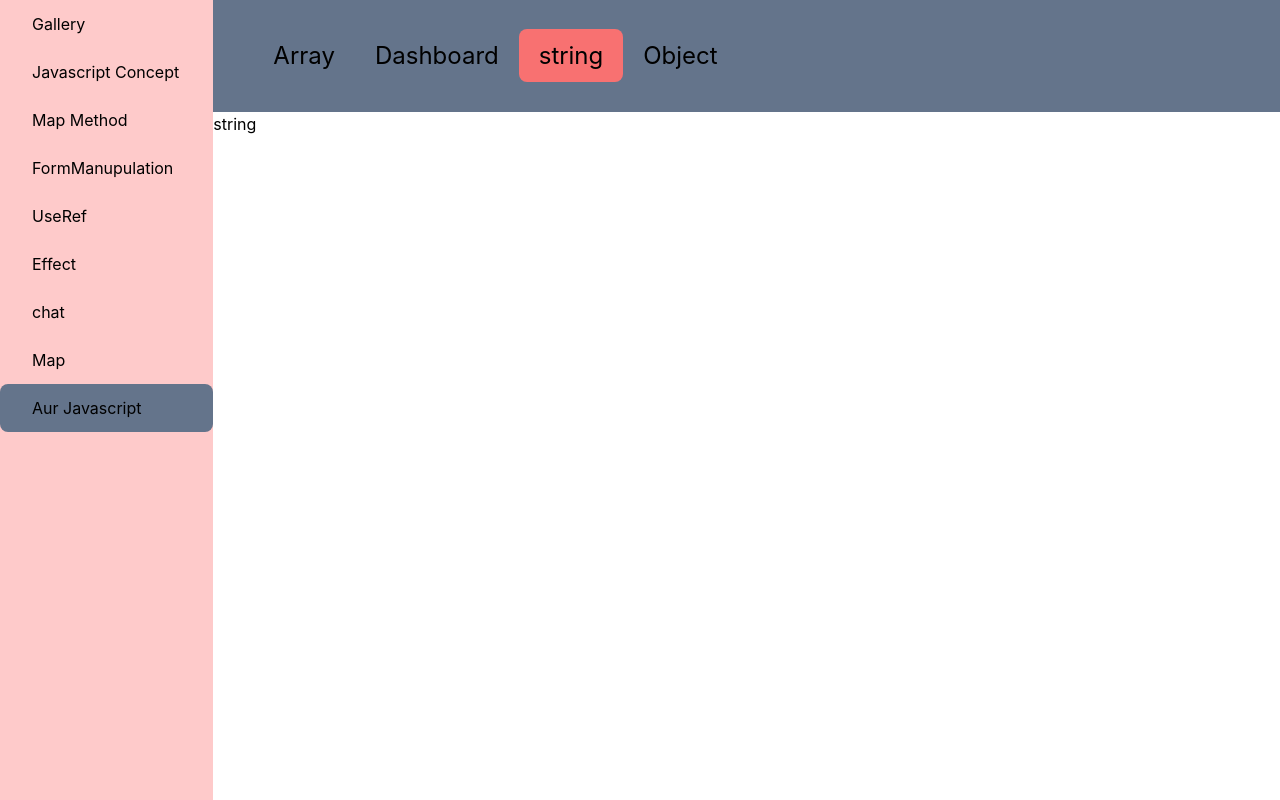
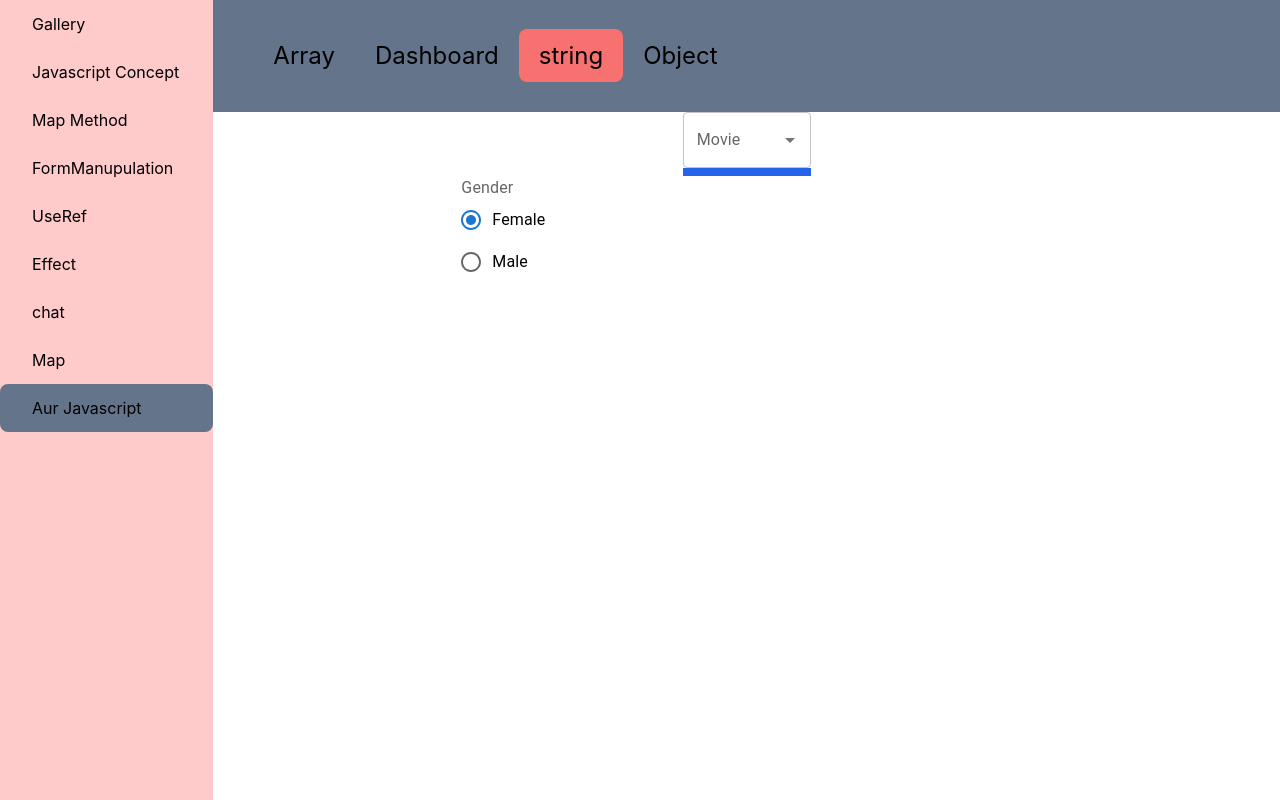
Before and after one commit to Ashiq-Shovon/React_Tailwindcss, a React (Create React App) app in the folder 1.react-concepts-with-tailwindcss/: page /chaiAurJavascript/string in a window 1280 px wide. Built offline with nearby package versions, Linux system fonts and the light colour scheme.

Commit message:
string.js file is added

```diff
--- a/1.react-concepts-with-tailwindcss/src/components/mainContent/javascript-concept/javascript-content/String.js
+++ b/1.react-concepts-with-tailwindcss/src/components/mainContent/javascript-concept/javascript-content/String.js
@@ -1,11 +1,174 @@
-import React from "react";
+import * as React from "react";
+import TextField from "@mui/material/TextField";
+import Autocomplete from "@mui/material/Autocomplete";
+import Radio from "@mui/material/Radio";
+import RadioGroup from "@mui/material/RadioGroup";
+import FormControlLabel from "@mui/material/FormControlLabel";
+import FormControl from "@mui/material/FormControl";
+import FormLabel from "@mui/material/FormLabel";
+const String = () => {
+  const [value, setValue] = React.useState("female");
 
-const String = () => {
+  const handleChange = (event) => {
+    setValue(event.target.value);
+  };
   return (
-    <div>
-      <h2>string</h2>
-    </div>
+    <>
+      <div className="grid justify-center">
+        <Autocomplete
+          className="w-32 border-b-8 border-blue-600"
+          disablePortal
+          id="combo-box-demo"
+          options={top100Films}
+          sx={{  }}
+          renderInput={(params) => <TextField {...params} label="Movie" />}
+        />
+      </div>
+      <input></input>
+
+      <FormControl>
+        <FormLabel id="demo-controlled-radio-buttons-group">Gender</FormLabel>
+        <RadioGroup
+          aria-labelledby="demo-controlled-radio-buttons-group"
+          name="controlled-radio-buttons-group"
+          value={value}
+          onChange={handleChange}
+        >
+          <FormControlLabel value="female" control={<Radio />} label="Female" />
+          <FormControlLabel value="male" control={<Radio />} label="Male" />
+        </RadioGroup>
+      </FormControl>
+    </>
   );
 };
 
+// Top 100 films as rated by IMDb users. http://www.imdb.com/chart/top
+const top100Films = [
+  { label: "The Shawshank Redemption", year: 1994 },
+  { label: "The Godfather", year: 1972 },
+  { label: "The Godfather: Part II", year: 1974 },
+  { label: "The Dark Knight", year: 2008 },
+  { label: "12 Angry Men", year: 1957 },
+  { label: "Schindler's List", year: 1993 },
+  { label: "Pulp Fiction", year: 1994 },
+  {
+    label: "The Lord of the Rings: The Return of the King",
+    year: 2003,
+  },
+  { label: "The Good, the Bad and the Ugly", year: 1966 },
+  { label: "Fight Club", year: 1999 },
+  {
+    label: "The Lord of the Rings: The Fellowship of the Ring",
+    year: 2001,
+  },
+  {
+    label: "Star Wars: Episode V - The Empire Strikes Back",
+    year: 1980,
+  },
+  { label: "Forrest Gump", year: 1994 },
+  { label: "Inception", year: 2010 },
+  {
+    label: "The Lord of the Rings: The Two Towers",
+    year: 2002,
+  },
+  { label: "One Flew Over the Cuckoo's Nest", year: 1975 },
+  { label: "Goodfellas", year: 1990 },
+  { label: "The Matrix", year: 1999 },
+  { label: "Seven Samurai", year: 1954 },
+  {
+    label: "Star Wars: Episode IV - A New Hope",
+    year: 1977,
+  },
+  { label: "City of God", year: 2002 },
+  { label: "Se7en", year: 1995 },
+  { label: "The Silence of the Lambs", year: 1991 },
+  { label: "It's a Wonderful Life", year: 1946 },
+  { label: "Life Is Beautiful", year: 1997 },
+  { label: "The Usual Suspects", year: 1995 },
+  { label: "Léon: The Professional", year: 1994 },
+  { label: "Spirited Away", year: 2001 },
+  { label: "Saving Private Ryan", year: 1998 },
+  { label: "Once Upon a Time in the West", year: 1968 },
+  { label: "American History X", year: 1998 },
+  { label: "Interstellar", year: 2014 },
+  { label: "Casablanca", year: 1942 },
+  { label: "City Lights", year: 1931 },
+  { label: "Psycho", year: 1960 },
+  { label: "The Green Mile", year: 1999 },
+  { label: "The Intouchables", year: 2011 },
+  { label: "Modern Times", year: 1936 },
+  { label: "Raiders of the Lost Ark", year: 1981 },
+  { label: "Rear Window", year: 1954 },
+  { label: "The Pianist", year: 2002 },
+  { label: "The Departed", year: 2006 },
+  { label: "Terminator 2: Judgment Day", year: 1991 },
+  { label: "Back to the Future", year: 1985 },
+  { label: "Whiplash", year: 2014 },
+  { label: "Gladiator", year: 2000 },
+  { label: "Memento", year: 2000 },
+  { label: "The Prestige", year: 2006 },
+  { label: "The Lion King", year: 1994 },
+  { label: "Apocalypse Now", year: 1979 },
+  { label: "Alien", year: 1979 },
+  { label: "Sunset Boulevard", year: 1950 },
+  {
+    label:
+      "Dr. Strangelove or: How I Learned to Stop Worrying and Love the Bomb",
+    year: 1964,
+  },
+  { label: "The Great Dictator", year: 1940 },
+  { label: "Cinema Paradiso", year: 1988 },
+  { label: "The Lives of Others", year: 2006 },
+  { label: "Grave of the Fireflies", year: 1988 },
+  { label: "Paths of Glory", year: 1957 },
+  { label: "Django Unchained", year: 2012 },
+  { label: "The Shining", year: 1980 },
+  { label: "WALL·E", year: 2008 },
+  { label: "American Beauty", year: 1999 },
+  { label: "The Dark Knight Rises", year: 2012 },
+  { label: "Princess Mononoke", year: 1997 },
+  { label: "Aliens", year: 1986 },
+  { label: "Oldboy", year: 2003 },
+  { label: "Once Upon a Time in America", year: 1984 },
+  { label: "Witness for the Prosecution", year: 1957 },
+  { label: "Das Boot", year: 1981 },
+  { label: "Citizen Kane", year: 1941 },
+  { label: "North by Northwest", year: 1959 },
+  { label: "Vertigo", year: 1958 },
+  {
+    label: "Star Wars: Episode VI - Return of the Jedi",
+    year: 1983,
+  },
+  { label: "Reservoir Dogs", year: 1992 },
+  { label: "Braveheart", year: 1995 },
+  { label: "M", year: 1931 },
+  { label: "Requiem for a Dream", year: 2000 },
+  { label: "Amélie", year: 2001 },
+  { label: "A Clockwork Orange", year: 1971 },
+  { label: "Like Stars on Earth", year: 2007 },
+  { label: "Taxi Driver", year: 1976 },
+  { label: "Lawrence of Arabia", year: 1962 },
+  { label: "Double Indemnity", year: 1944 },
+  {
+    label: "Eternal Sunshine of the Spotless Mind",
+    year: 2004,
+  },
+  { label: "Amadeus", year: 1984 },
+  { label: "To Kill a Mockingbird", year: 1962 },
+  { label: "Toy Story 3", year: 2010 },
+  { label: "Logan", year: 2017 },
+  { label: "Full Metal Jacket", year: 1987 },
+  { label: "Dangal", year: 2016 },
+  { label: "The Sting", year: 1973 },
+  { label: "2001: A Space Odyssey", year: 1968 },
+  { label: "Singin' in the Rain", year: 1952 },
+  { label: "Toy Story", year: 1995 },
+  { label: "Bicycle Thieves", year: 1948 },
+  { label: "The Kid", year: 1921 },
+  { label: "Inglourious Basterds", year: 2009 },
+  { label: "Snatch", year: 2000 },
+  { label: "3 Idiots", year: 2009 },
+  { label: "Monty Python and the Holy Grail", year: 1975 },
+];
+
 export default String;
```
